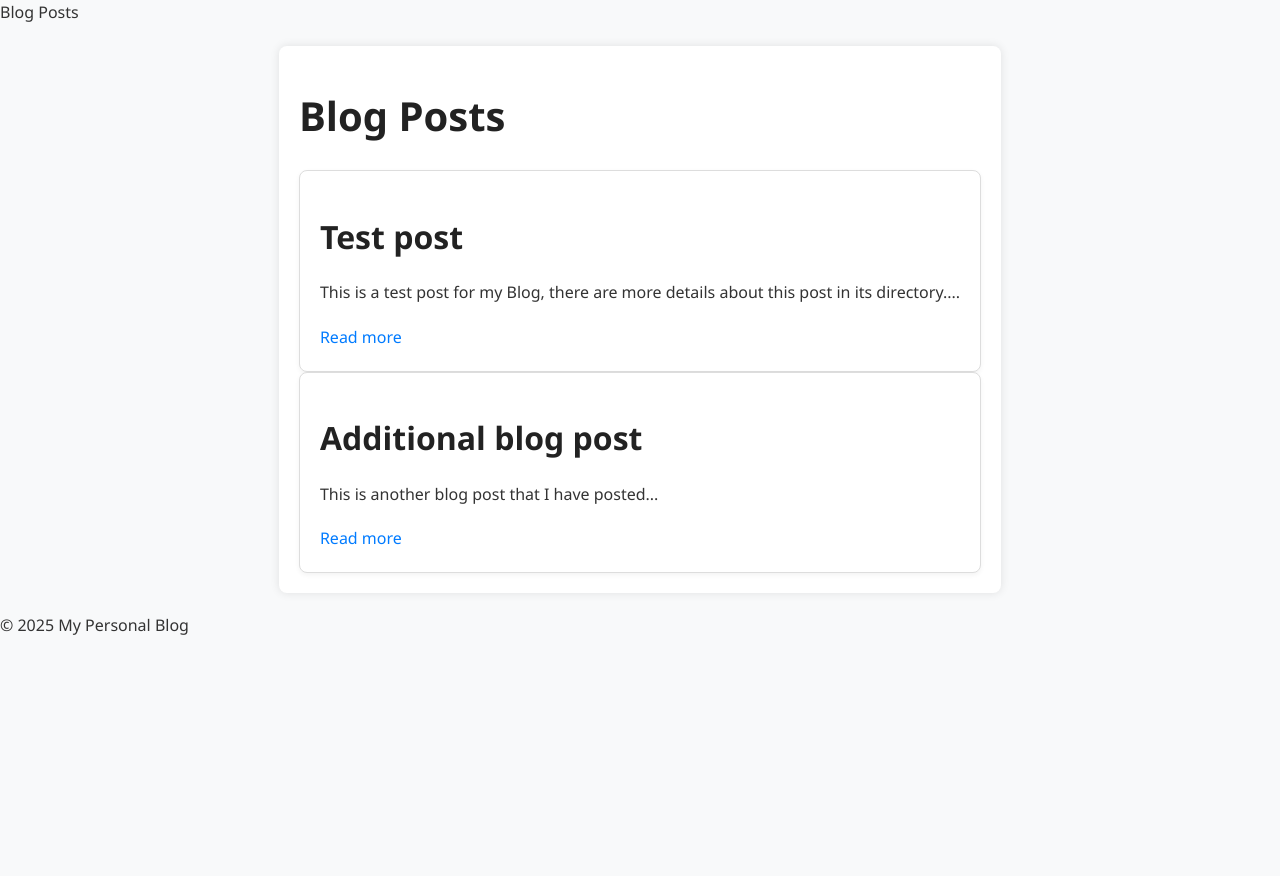
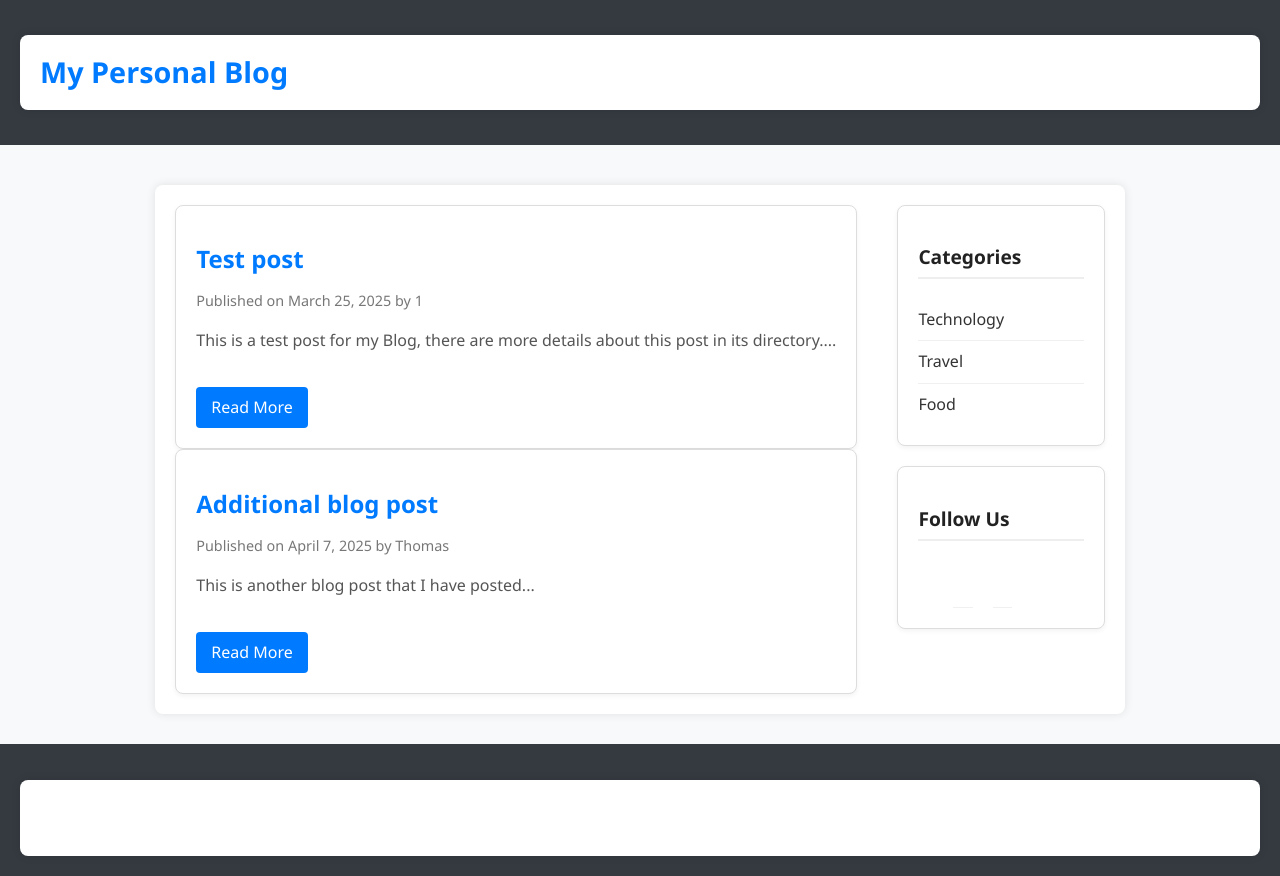
Before and after one commit to thomasx-0/mysite, a Django app: page /blog/ in a window 1280 px wide. Before the commit the page ends 635 px from the top, so only its background shows below. Run offline with Django 3.2, Linux system fonts and the light colour scheme; data comes from the database, SQL or seed files in the repository.

Commit message:
Refactor blog post list and home templates for improved structure, accessibility, and styling

```diff
--- a/personal_app/templates/personal_app/blog_post_list.html
+++ b/personal_app/templates/personal_app/blog_post_list.html
@@ -3,29 +3,71 @@
 <head>
     {% load static %}
     <meta charset="UTF-8">
+    <meta name="viewport" content="width=device-width, initial-scale=1.0">
     <title>Blog Posts</title>
     <link rel="stylesheet" href="{% static 'personal_app/style.css' %}">
+    <script src="https://cdnjs.cloudflare.com/ajax/libs/font-awesome/6.0.0/js/all.min.js"></script>
 </head>
 <body>
-    <header>
-        Blog Posts
+    <header class="site-header">
+        <div class="container">
+            <h1 class="site-title"><a href="/">My Personal Blog</a></h1>
+            <nav class="site-nav">
+                <ul>
+                    <li><a href="/">Home</a></li>
+                    <li><a href="/about">About</a></li>
+                    <li><a href="/contact">Contact</a></li>
+                </ul>
+            </nav>
+        </div>
     </header>
-    <div class="container mt-5">
-        <h1 class="text-center">Blog Posts</h1>
-        <div class="row">
+
+    <div class="container main-content">
+        <main>
             {% for post in posts %}
-                <div class="col-md-6">
-                    <div class="blog-post">
-                        <h2>{{ post.title }}</h2>
-                        <p>{{ post.content|slice:":100" }}...</p>
-                        <a href="{% url 'blog_post_detail' post.id %}" class="btn btn-custom">Read more</a>
-                    </div>
+            <article class="blog-post">
+                <h2 class="post-title"><a href="{% url 'blog_post_detail' post.id %}">{{ post.title }}</a></h2>
+                <p class="post-meta">Published on {{ post.created_at|date:"F j, Y" }} by {{ post.author }}</p>
+                <p class="post-excerpt">{{ post.content|slice:":100" }}...</p>
+                <a href="{% url 'blog_post_detail' post.id %}" class="read-more">Read More</a>
+            </article>
+            {% endfor %}
+        </main>
+
+        <aside class="sidebar">
+            <div class="widget">
+                <h3 class="widget-title">Categories</h3>
+                <ul>
+                    <li><a href="#">Technology</a></li>
+                    <li><a href="#">Travel</a></li>
+                    <li><a href="#">Food</a></li>
+                </ul>
+            </div>
+
+            <div class="widget">
+                <h3 class="widget-title">Follow Us</h3>
+                <div class="social-links">
+                    <ul>
+                        <li><a href="#" target="_blank"><i class="fab fa-facebook"></i></a></li>
+                        <li><a href="#" target="_blank"><i class="fab fa-twitter"></i></a></li>
+                        <li><a href="#" target="_blank"><i class="fab fa-instagram"></i></a></li>
+                    </ul>
                 </div>
-            {% endfor %}
+            </div>
+        </aside>
+    </div>
+
+    <footer class="site-footer">
+        <div class="container footer-content">
+            <p>&copy; 2025 My Personal Blog. All rights reserved.</p>
+            <div class="social-links">
+                <ul>
+                    <li><a href="#" target="_blank"><i class="fab fa-facebook"></i></a></li>
+                    <li><a href="#" target="_blank"><i class="fab fa-twitter"></i></a></li>
+                    <li><a href="#" target="_blank"><i class="fab fa-instagram"></i></a></li>
+                </ul>
+            </div>
         </div>
-    </div>
-    <footer>
-        &copy; 2025 My Personal Blog
     </footer>
 </body>
 </html>
```
Also changed, not shown: personal_app/templates/personal_app/home.html (+6 -7 lines).
